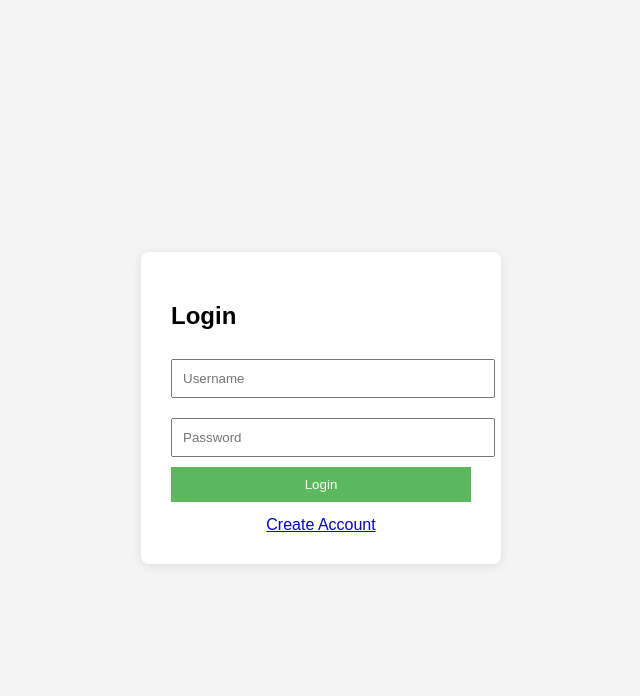
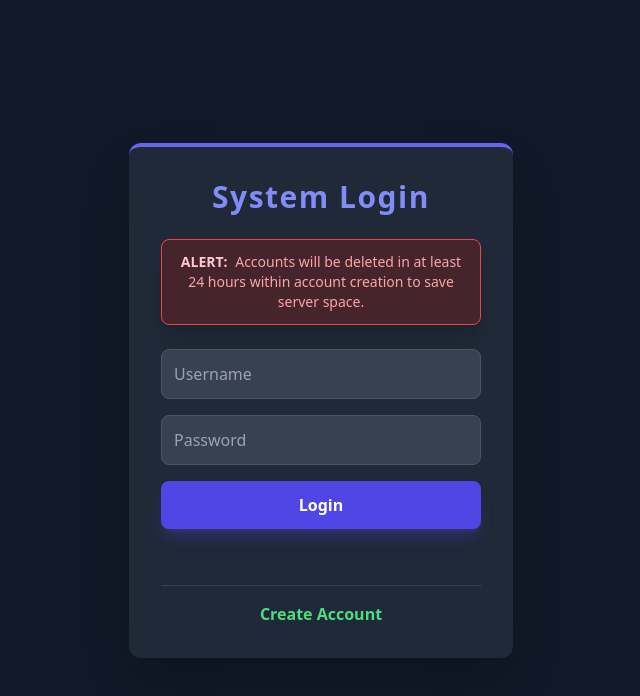
Before and after one commit to WildAlien1947/weather, a plain HTML site: page index.html in a window 1280 px wide. Shown: the whole page, without its empty margins (319-959 px from the left). Drawn offline with nearby package versions, Linux system fonts and the light colour scheme.

Commit message:
Update index.html

```diff
--- a/index.html
+++ b/index.html
@@ -1,22 +1,60 @@
 <!DOCTYPE html>
 <html lang="en">
 <head>
-  <meta charset="UTF-8">
-  <title>Login</title>
-  <link rel="stylesheet" href="style.css">
+    <meta charset="UTF-8">
+    <meta name="viewport" content="width=device-width, initial-scale=1.0">
+    <title>ACCESS: Login Protocol</title>
+    <!-- Load Tailwind CSS -->
+    <script src="https://cdn.tailwindcss.com"></script>
+    <style>
+        /* Custom styles for better focus ring and error consistency */
+        .input-focus:focus {
+            outline: none;
+            border-color: #6366f1; /* Indigo-500 */
+            box-shadow: 0 0 0 3px rgba(99, 102, 241, 0.5);
+        }
+    </style>
 </head>
-<body>
-  <div class="container">
-    <h2>Login</h2>
-    <form id="loginForm">
-      <input type="text" id="loginUsername" placeholder="Username" required>
-      <input type="password" id="loginPassword" placeholder="Password" required>
-      <button type="submit">Login</button>
-      <p id="loginError" class="error"></p>
-    </form>
-    <a href="register.html">Create Account</a>
-  </div>
+<body class="bg-gray-900 text-gray-100 min-h-screen flex items-center justify-center p-4 font-sans">
 
-  <script src="script.js"></script>
+    <!-- Login Container Card - Styled with Tailwind -->
+    <div class="bg-gray-800 p-8 rounded-xl shadow-2xl w-full max-w-sm border-t-4 border-indigo-500 transition duration-500">
+
+        <h2 class="text-3xl font-extrabold mb-6 text-center text-indigo-400 tracking-wider">
+            System Login
+        </h2>
+
+        <!-- !!! MANDATORY WARNING (Added back as requested) !!! -->
+        <div class="bg-red-900/40 border border-red-500 p-3 rounded-lg shadow-xl mb-6">
+            <p class="text-sm text-red-300 font-medium text-center">
+                <span class="font-extrabold text-sm mr-1 text-red-200">ALERT:</span> Accounts will be deleted in at least 24 hours within account creation to save server space.
+            </p>
+        </div>
+        <!-- !!! END WARNING !!! -->
+
+        <form id="loginForm" class="space-y-4">
+            <input type="text" id="loginUsername" placeholder="Username" required
+                   class="input-focus w-full p-3 bg-gray-700 border border-gray-600 rounded-lg text-white placeholder-gray-400 transition duration-200">
+
+            <input type="password" id="loginPassword" placeholder="Password" required
+                   class="input-focus w-full p-3 bg-gray-700 border border-gray-600 rounded-lg text-white placeholder-gray-400 transition duration-200">
+
+            <button type="submit"
+                    class="w-full py-3 bg-indigo-600 hover:bg-indigo-500 text-white font-bold rounded-lg transition duration-300 transform hover:scale-[1.01] shadow-lg shadow-indigo-600/30">
+                Login
+            </button>
+
+            <!-- This element is for your script.js to update login status -->
+            <p id="loginError" class="text-center font-medium h-4 text-red-400"></p>
+        </form>
+
+        <a href="register.html"
+           class="block mt-6 pt-4 border-t border-gray-700 text-center text-green-400 hover:text-green-300 font-semibold transition duration-300">
+            Create Account
+        </a>
+    </div>
+
+    <!-- Your required external script link for existing protocols -->
+    <script src="script.js"></script>
 </body>
 </html>
```
